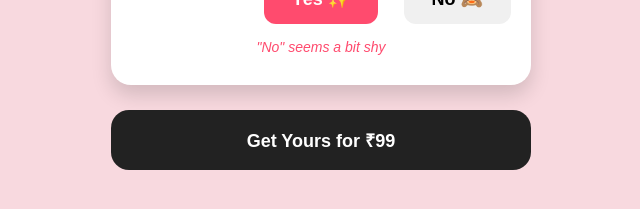
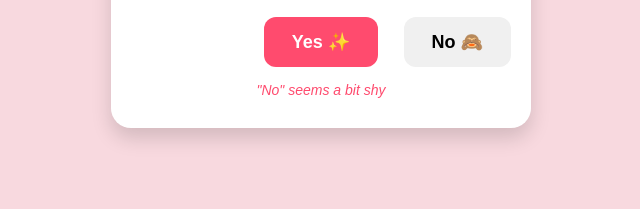
Before and after one commit to shsubham2001-sys/rimis-project, a plain HTML site: page index.html in a window 1280 px wide. Shown: the part 397-606 px from the top of the page, without its empty margins (319-959 px from the left). Drawn offline with Linux system fonts and the light colour scheme.

Commit message:
Update index.html

```diff
--- a/index.html
+++ b/index.html
@@ -103,8 +103,7 @@
       <div class="note">"No" seems a bit shy</div>
     </div>
 
-    <div class="footerbtn">Get Yours for ₹99</div>
-  </div>
+
 
   <script>
     const noBtn = document.getElementById("noBtn");
```
